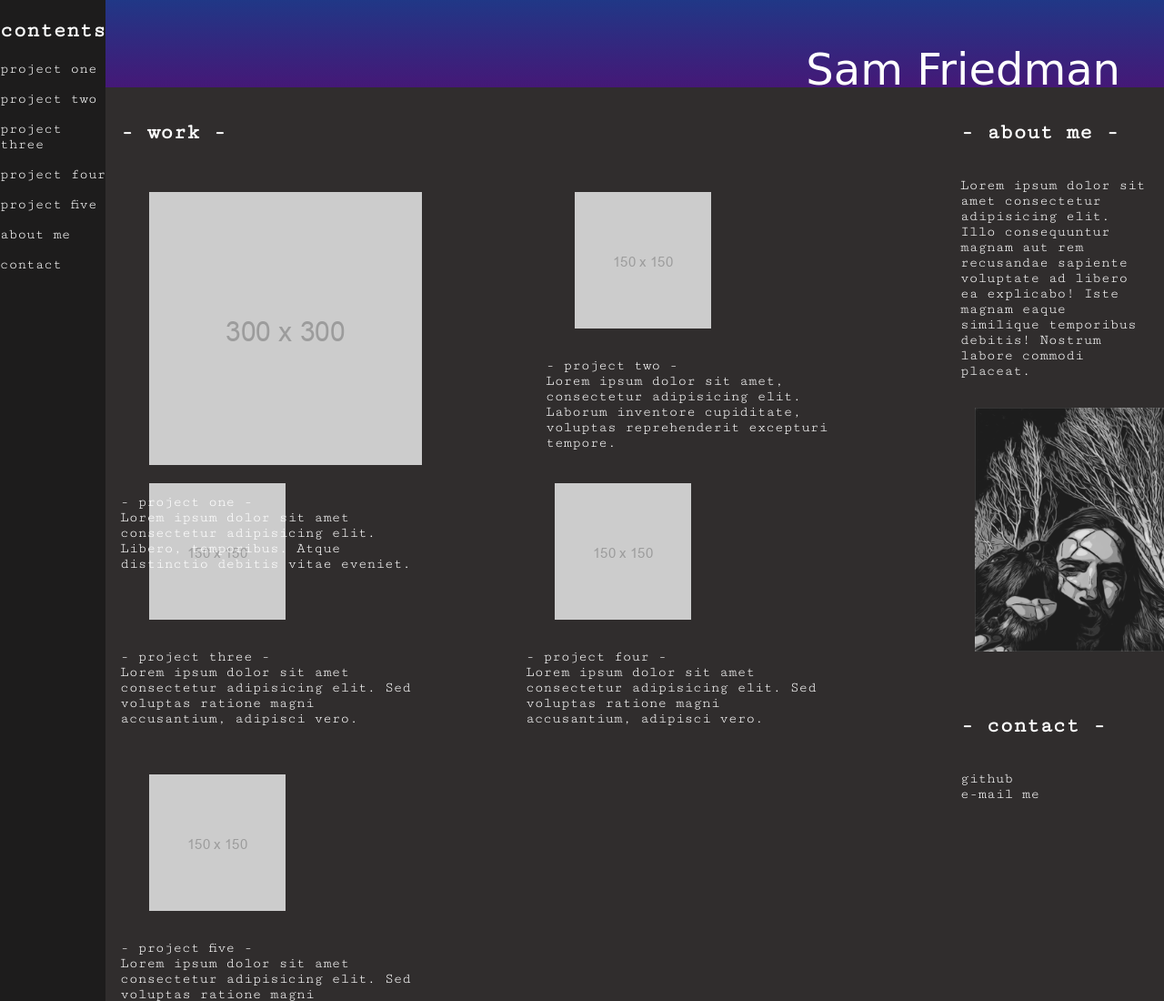
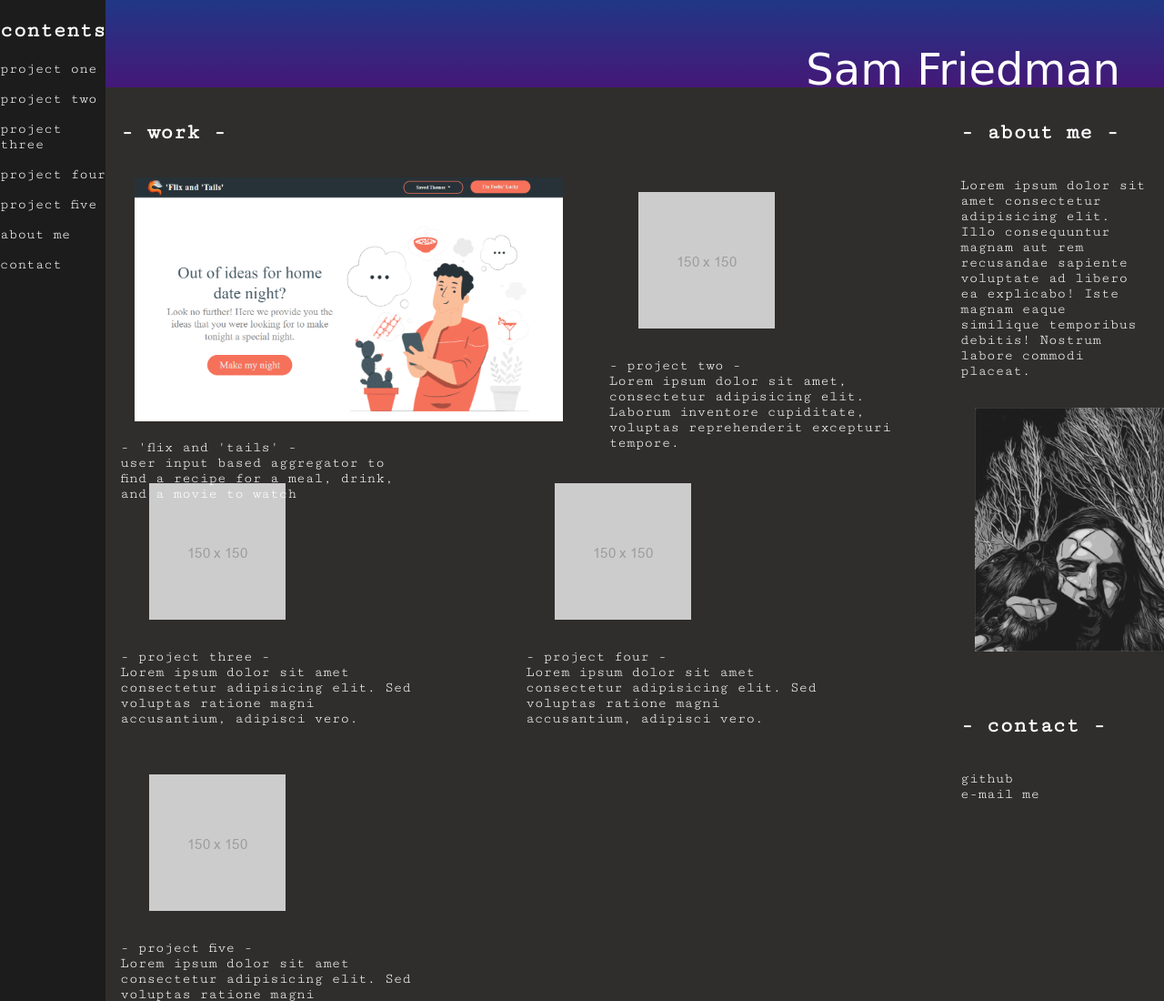
Before and after one commit to reverofsuturb/Challenge02Portfolio, a plain HTML site: page index.html in a window 1280 px wide. Shown: the top 1100 px of the page at 91% size. Drawn offline with Linux system fonts and the light colour scheme; a web font is replaced by a local one.

Commit message:
updated work

```diff
--- a/index.html
+++ b/index.html
@@ -2,6 +2,8 @@
 <html lang="en-us">
   <head>
     <meta charset="UTF-8" />
+    <meta name="viewport" content="width=device-width, initial-scale=1.0">
+
     <link rel="preconnect" href="https://fonts.googleapis.com" />
     <link rel="preconnect" href="https://fonts.gstatic.com" crossorigin />
     <link
@@ -47,18 +49,18 @@
           <h2>- work -</h2>
           <ul>
             <li>
-              <a href="null"
+              <a href="https://reverofsuturb.github.io/FlixandTails"
                 ><img
-                  class="placeholder-nav"
+                  class="picture-img"
                   id="projectone"
                   id="oversize"
-                  src="assets/300.png"
+                  src="assets/FlixandTails.png"
                   alt="placeholder image"
+                  height="300px"
+                  widht="300px"
               /></a>
               <figcaption>
-                - project one - <br />Lorem ipsum dolor sit amet consectetur
-                adipisicing elit. Libero, temporibus. Atque distinctio debitis
-                vitae eveniet.
+                - 'flix and 'tails' - <br /> user input based aggregator to find a recipe for a meal, drink, and a movie to watch
               </figcaption>
             </li>
             <li>
```
Also changed, not shown: assets/FlixandTails.png (added).
